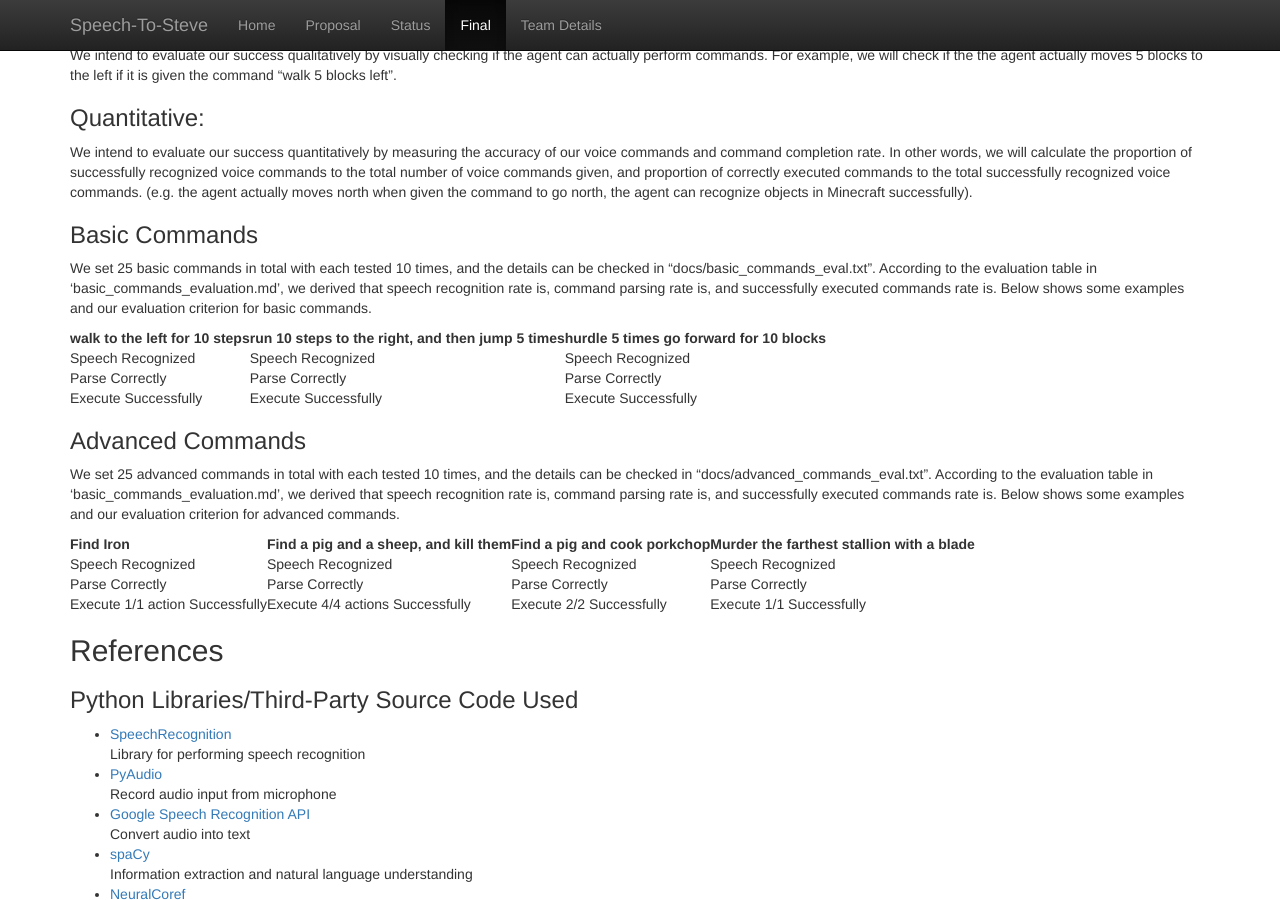
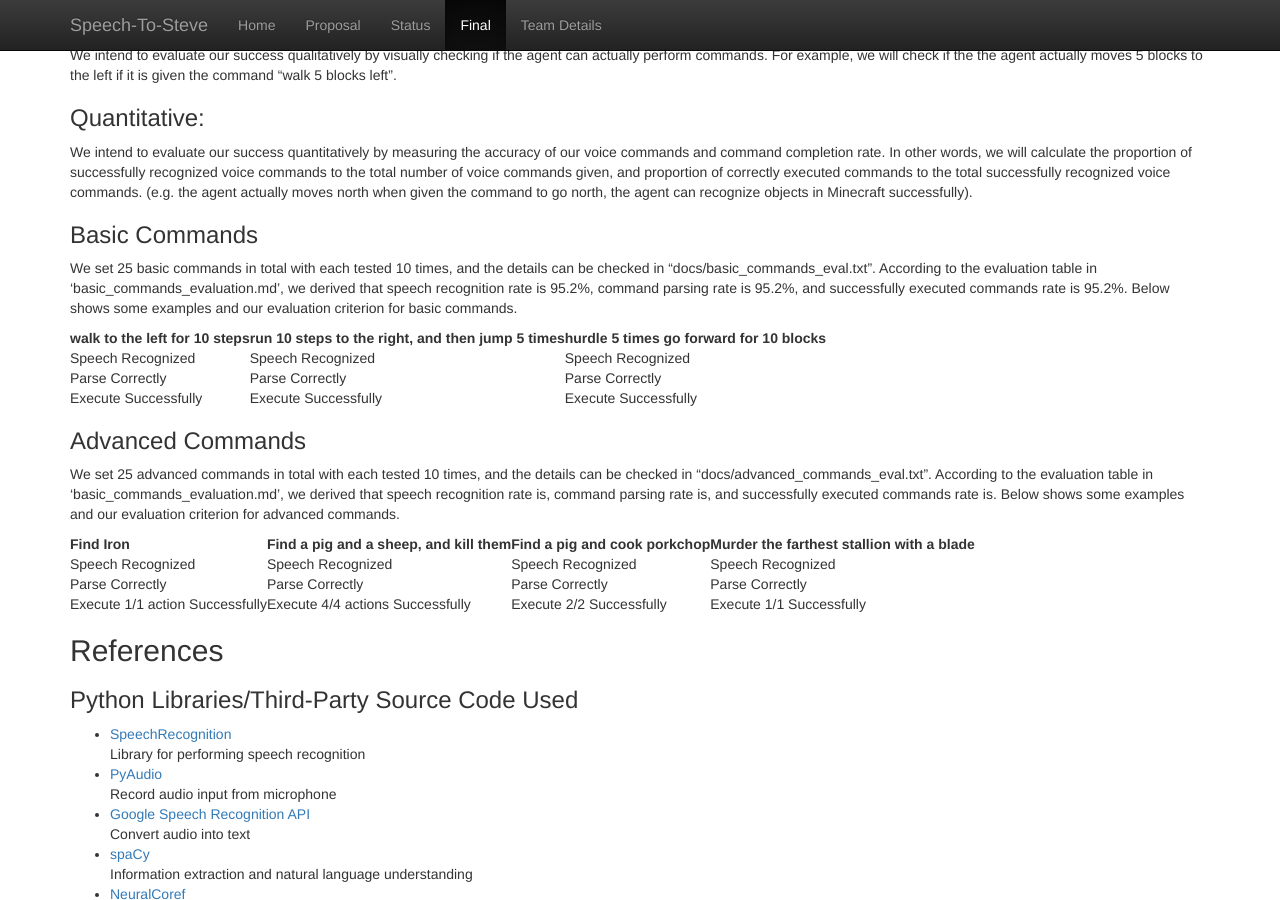
Before and after one commit to geeeeeeeeew/CS-175-Team-Direction-, a Jekyll site: the page built from docs/final.md, in a window 1280 px wide and 900 px high, scrolled down 4708 px. Built offline with Jekyll 4.4.1, drawn with Linux system fonts in a browser that asks for light colours.

Commit message:
Update final.md

```diff
--- a/docs/final.md
+++ b/docs/final.md
@@ -94,7 +94,7 @@ We intend to evaluate our success qualitatively by visually checking if the agen
 We intend to evaluate our success quantitatively by measuring the accuracy of our voice commands and command completion rate. In other words, we will calculate the proportion of successfully recognized voice commands to the total number of voice commands given, and proportion of correctly executed commands to the total successfully recognized voice commands. (e.g. the agent actually moves north when given the command to go north, the agent can recognize objects in Minecraft successfully).
 
 ###  Basic Commands
-We set 25 basic commands in total with each tested 10 times, and the details can be checked in "docs/basic_commands_eval.txt". According to the evaluation table in 'basic_commands_evaluation.md', we derived that speech recognition rate is, command parsing rate is, and successfully executed commands rate is. Below shows some examples and our evaluation criterion for basic commands.
+We set 25 basic commands in total with each tested 10 times, and the details can be checked in "docs/basic_commands_eval.txt". According to the evaluation table in 'basic_commands_evaluation.md', we derived that speech recognition rate is 95.2%, command parsing rate is 95.2%, and successfully executed commands rate is 95.2%. Below shows some examples and our evaluation criterion for basic commands.
 
 | walk to the left for 10 steps|run 10 steps to the right, and then jump 5 times|hurdle 5 times go forward for 10 blocks|
 | -------------   | ------------- | ------------- |
```
